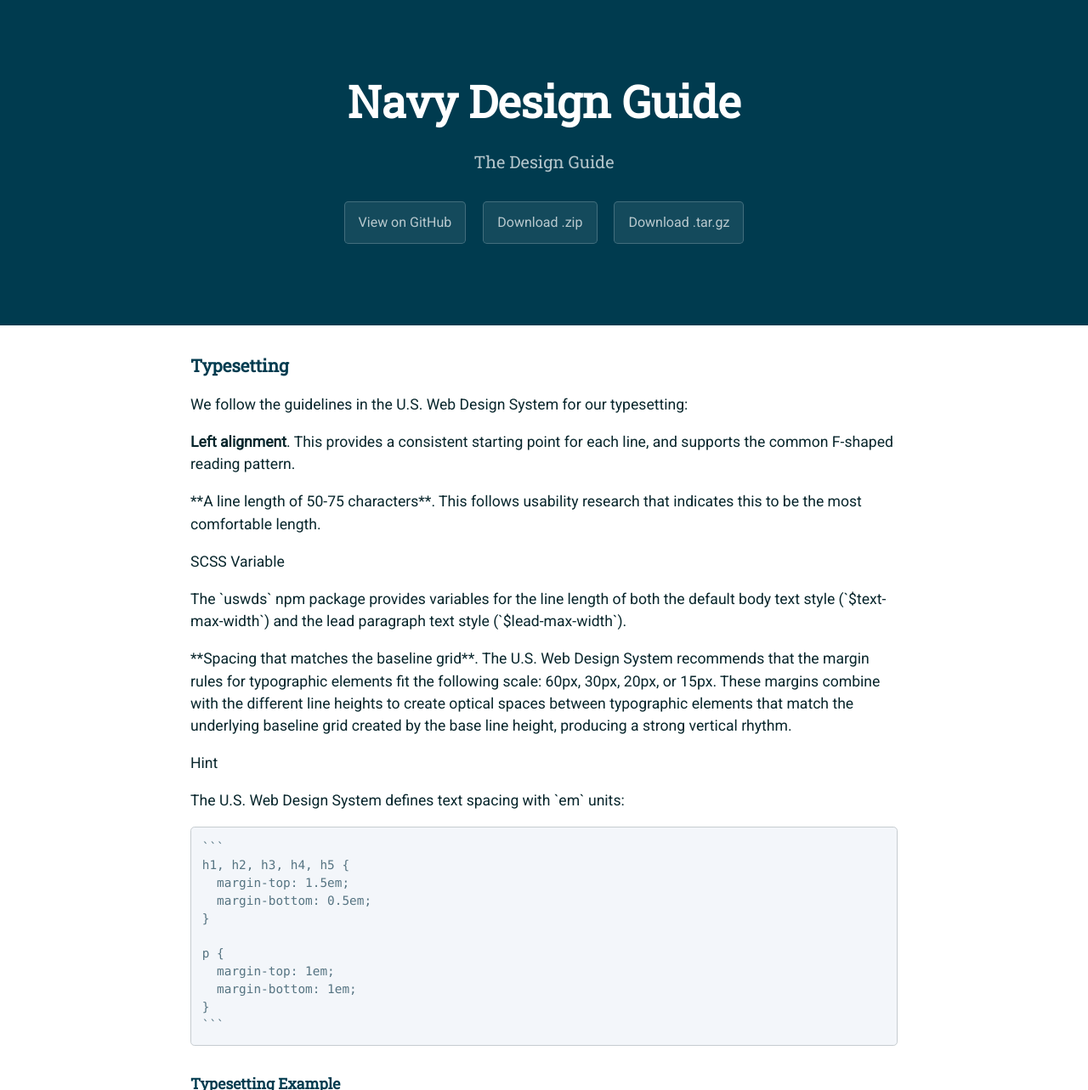
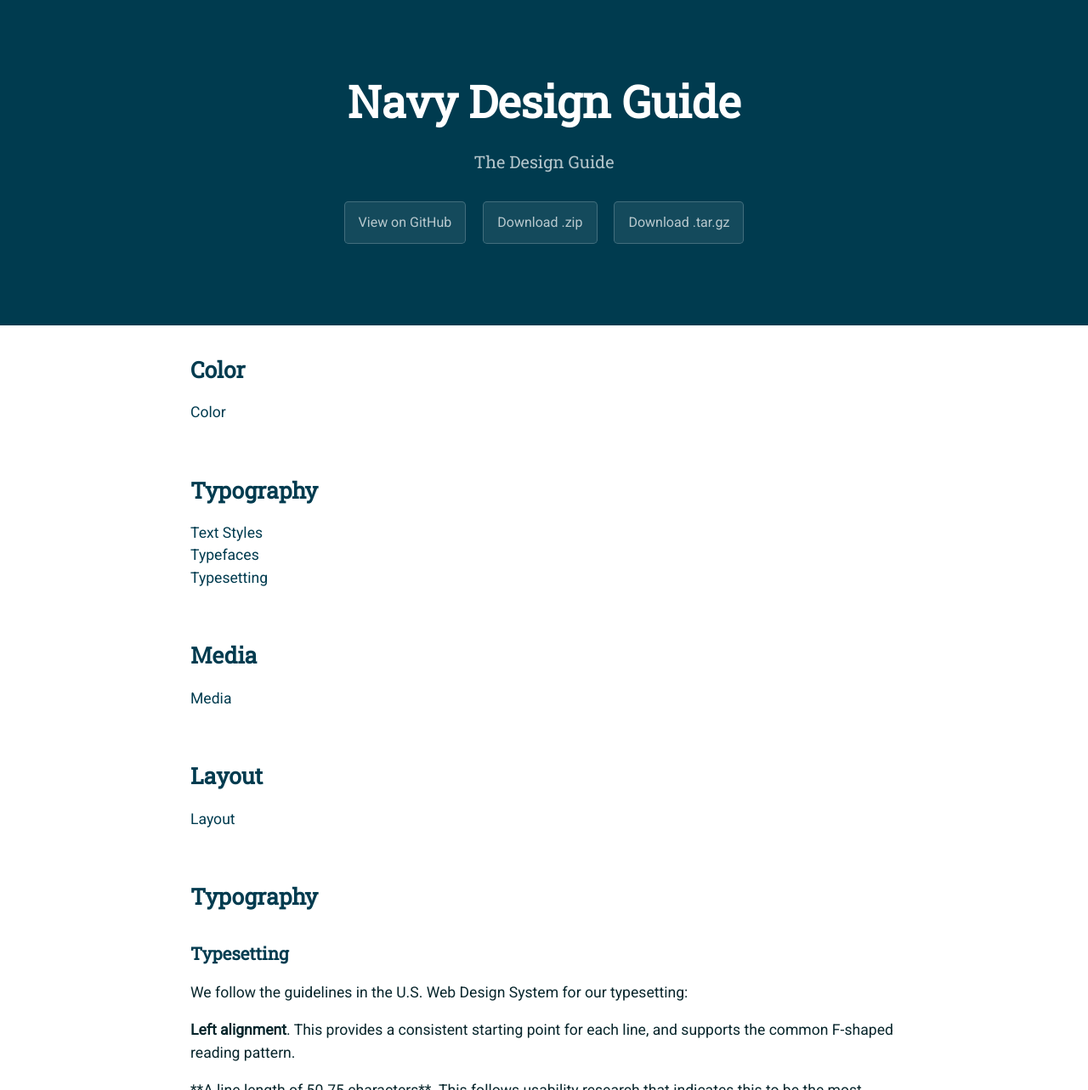
Before and after one commit to usnavy/Navy-Design-Guide, a Jekyll site: the page built from typesetting.md, in a window 1280 px wide and 1400 px high, cut to the strip 0-1283 px from the top of the window. Shown: the whole strip at 85% size. Built offline with Jekyll 4.4.1, drawn with Linux system fonts in a browser that asks for light colours; our own code applies the rules of GitHub Pages for plain Markdown files.

Commit message:
Update typesetting.md

```diff
--- a/typesetting.md
+++ b/typesetting.md
@@ -1,3 +1,23 @@
+## Color<br>
+[Color](/color.md)<br>
+<br>
+
+## Typography<br>
+[Text Styles](/text-styles.md)<br>
+[Typefaces](/typefaces.md)<br>
+[Typesetting](/typesetting.md)<br>
+<br>
+
+## Media<br>
+[Media](/media.md)<br>
+<br>
+
+## Layout<br>
+[Layout](/layout.md)<br>
+<br>
+
+## Typography
+
 ### Typesetting
 
 We follow the guidelines in the U.S. Web Design System for our
```
